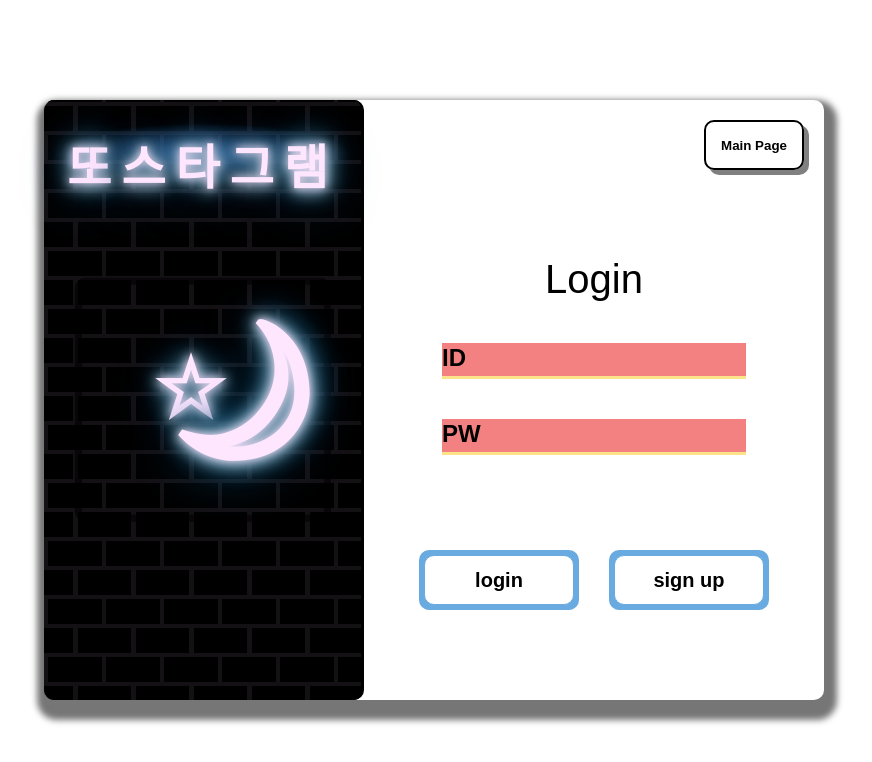
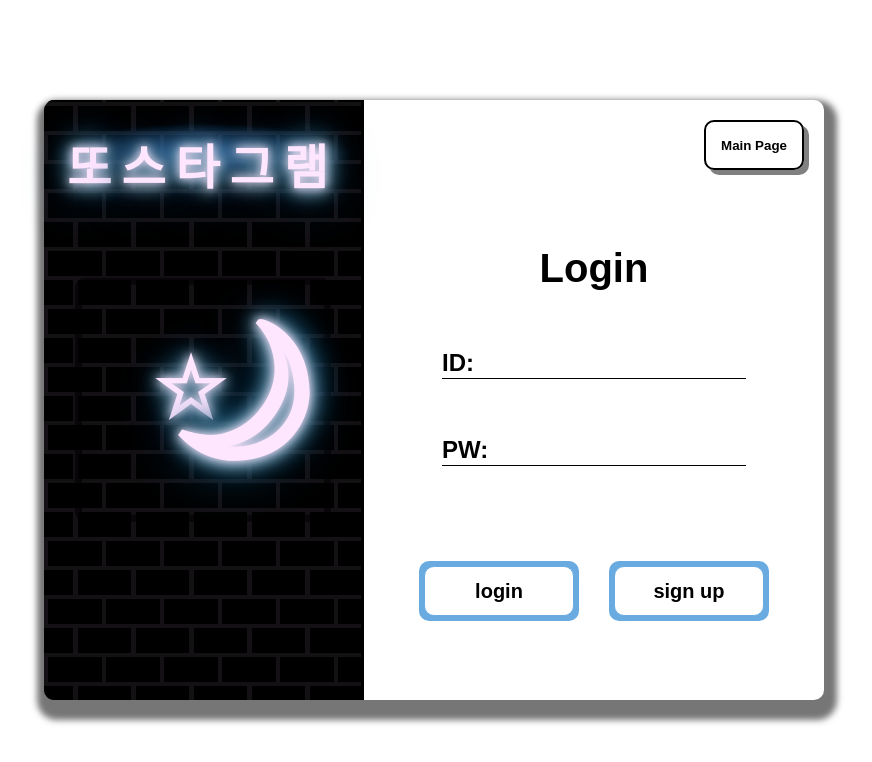
Before and after one commit to week6-FE/week6-FE.github.io, a React (Create React App) app in the folder project/: page /login in a window 1280 px wide. Shown: the top 762 px of the page, without its empty margins (206-1078 px from the left). Built offline with nearby package versions, Linux system fonts and the light colour scheme.

Commit message:
fulfilled error

```diff
--- a/project/src/_redux/modules/signup.js
+++ b/project/src/_redux/modules/signup.js
@@ -27,8 +27,12 @@ export const __getLoginUser = createAsyncThunk(
   "user/getLoginUser",
   async (payload, thunkAPI) => {
     try {
-      const data = await axios.get(`${DATA_URL2}user`);
-      console.log(data);
+      const data = await axios
+        .get(`${DATA_URL}api/member/login`)
+        .then((response) => {
+          console.log(response);
+        });
+      console.log(payload);
       return thunkAPI.fulfillWithValue(data.data);
     } catch (error) {
       return thunkAPI.rejectWithValue(error);
@@ -42,19 +46,19 @@ export const __postLoginUser = createAsyncThunk(
     try {
       const data = await axios
         .post(`${DATA_URL}api/member/login`, loginUser)
+        // .post(`${DATA_URL2}user`, loginUser)
         .then((response) => {
-          console.log(response);
           const accessToken = response.headers.authorization;
           const refreshToken = response.headers["refresh-token"];
           if (response.status === 200 || response.status === 201) {
+            // console.log(response);
             window.localStorage.setItem("accessToken", accessToken);
             window.localStorage.setItem("refreshToken", refreshToken);
             alert("로그인 성공");
-            window.location.href("/");
+            // window.location.replace("/");
+            return thunkAPI.fulfillWithValue(data.data);
           }
-          // window.sessionStorage.setItem("is_first", RefreshToken);
         });
-      return thunkAPI.fulfillWithValue(data.data);
     } catch (error) {
       if (400 < error.response.status && error.response.status < 500) {
         window.location.reload();
@@ -66,11 +70,7 @@ export const __postLoginUser = createAsyncThunk(
 );
 
 const initialState = {
-  user: {
-    nickname: "",
-    loginId: "",
-    password: "",
-  },
+  user: null,
   isLoading: false,
   error: null,
 };
@@ -78,8 +78,30 @@ const initialState = {
 const userSlice = createSlice({
   name: "user",
   initialState,
-  extraReducers: {},
+  extraReducers: {
+    // [__getLoginUser.pending]: (state) => {
+    //   state.isLoading = true;
+    // },
+    [__getLoginUser.fulfilled]: (state, action) => {
+      // state.isLoading = false;
+      // console.log(action.payload);
+      state.user = action.payload;
+      console.log(action.payload);
+    },
+    // [__getLoginUser.rejected]: (state, action) => {
+    //   state.isLoading = false;
+    //   state.error = action.payload;
+    // },
+    [__postUser.fulfilled]: (state, action) => {
+      state.user.push(action.data);
+      console.log(state);
+    },
+    [__postLoginUser.fulfilled]: (state, action) => {
+      console.log("aaaa");
+      // state.user.push(action.payload);
+    },
+  },
 });
 
-// export const {} = userSlice.actions;
+export const {} = userSlice.actions;
 export default userSlice.reducer;
--- a/project/src/pages/Login.jsx
+++ b/project/src/pages/Login.jsx
@@ -42,7 +42,8 @@ const LoginTitleContainer = styled.div`
   background-position: 0px 2px, 4px 35px, 29px 31px, 34px 6px;
   letter-spacing: 10px;
   position: relative;
-  border-radius: 10px;
+  border-top-left-radius: 10px;
+  border-bottom-left-radius: 10px;
 `;
 
 const flicker = keyframes`
@@ -298,7 +299,7 @@ const LoginInputWrapper = styled.div`
     width: 100%;
     height: 100%;
     pointer-events: none;
-    border-bottom: 1px solid white;
+    border-bottom: 1px solid black;
   }
   label::after {
     content: "";
@@ -307,26 +308,28 @@ const LoginInputWrapper = styled.div`
     left: 0px;
     width: 100%;
     height: 100%;
-    border-bottom: 3px solid #fce38a;
-    transform: translateX(-100%);
+    border-bottom: 3px solid rgba(105, 171, 224, 1);
+    opacity: 0;
+    transform: translateX(100%);
     transition: all 0.3s ease;
   }
   .content-name {
     position: absolute;
     bottom: 0px;
     left: 0px;
-    padding-bottom: 5px;
     transition: all 0.3s ease;
   }
 `;
 
 const LoginInput = styled.input`
-  width: 100%;
+  width: 95%;
   height: 100%;
-  color: #fff;
+  color: black;
   padding-top: 20px;
   border: none;
-  background-color: #f38181;
+  background-color: transparent;
+  padding-left: 40px;
+  font-size: 0.9em;
   &:focus {
     outline: none;
   }
@@ -334,11 +337,11 @@ const LoginInput = styled.input`
     transform: translateY(-150%);
     font-size: 14px;
     left: 0px;
-    color: #fce38a;
+    color: rgba(105, 171, 224, 1);
   }
-  &:focus + .label-name::after,
-  &:valid + .label-name::after {
+  &:focus + .label-name::after {
     transform: translateX(0%);
+    opacity: 1;
   }
 `;
 
@@ -430,26 +433,17 @@ const Login = () => {
             >
               <MainButton onClick={moveMain}>Main Page</MainButton>
             </div>
-            <span style={{ fontSize: "40px", fontWeight: "500" }}>Login</span>
+            <span style={{ fontSize: "40px", fontWeight: "600" }}>Login</span>
             <FormInnerWrapper>
               <LoginForm onSubmit={handleLogin}>
                 <LoginInputWrapper>
-                  {/* <span
-                    style={{
-                      display: "flex",
-                      width: "70px",
-                      color: "#3ca3f7",
-                    }}
-                  >
-                    ID
-                  </span> */}
                   <LoginInput
                     type="text"
                     value={loginId}
                     onChange={onChangeId}
                   />
-                  <label for="text" class="label-name">
-                    <span class="content-name">ID</span>
+                  <label htmlFor="text" className="label-name">
+                    <span className="content-name">ID:</span>
                   </label>
                 </LoginInputWrapper>
                 <LoginInputWrapper>
@@ -458,8 +452,8 @@ const Login = () => {
                     value={password}
                     onChange={onChangePassword}
                   />
-                  <label for="text" class="label-name">
-                    <span class="content-name">PW</span>
+                  <label htmlFor="text" className="label-name">
+                    <span className="content-name">PW:</span>
                   </label>
                 </LoginInputWrapper>
                 <div style={{ display: "flex", marginTop: "60px" }}>
--- a/project/src/pages/Main.jsx
+++ b/project/src/pages/Main.jsx
@@ -1,17 +1,34 @@
 import React, { useEffect } from "react";
-import { useDispatch } from "react-redux";
+import { useDispatch, useSelector } from "react-redux";
 import styled from "styled-components";
-import { __getLoginUser } from "../_redux/modules/signup";
+import { __getLoginUser, __postLoginUser } from "../_redux/modules/signup";
+
+const MainContainer = styled.div`
+  width: 100%;
+  height: 100%;
+`;
 
 const Main = () => {
+  const userInfo = useSelector((state) => state.data);
   const dispatch = useDispatch();
 
+  // console.log(userInfo);
+
+  // useEffect(() => {
+  //   dispatch(__getLoginUser());
+  // }, []);
+
   useEffect(() => {
-    dispatch(__getLoginUser());
+    fetch("http://15.164.234.179/api/member/login")
+      .then((response) => response.json())
+      .then((data) => console.log(data));
   }, []);
 
-  //   console.log(__getLoginUser);
-  return <>main</>;
+  return (
+    <>
+      <MainContainer>main</MainContainer>
+    </>
+  );
 };
 
 export default Main;
```
Also changed, not shown: project/user.json (+34 -5 lines).
